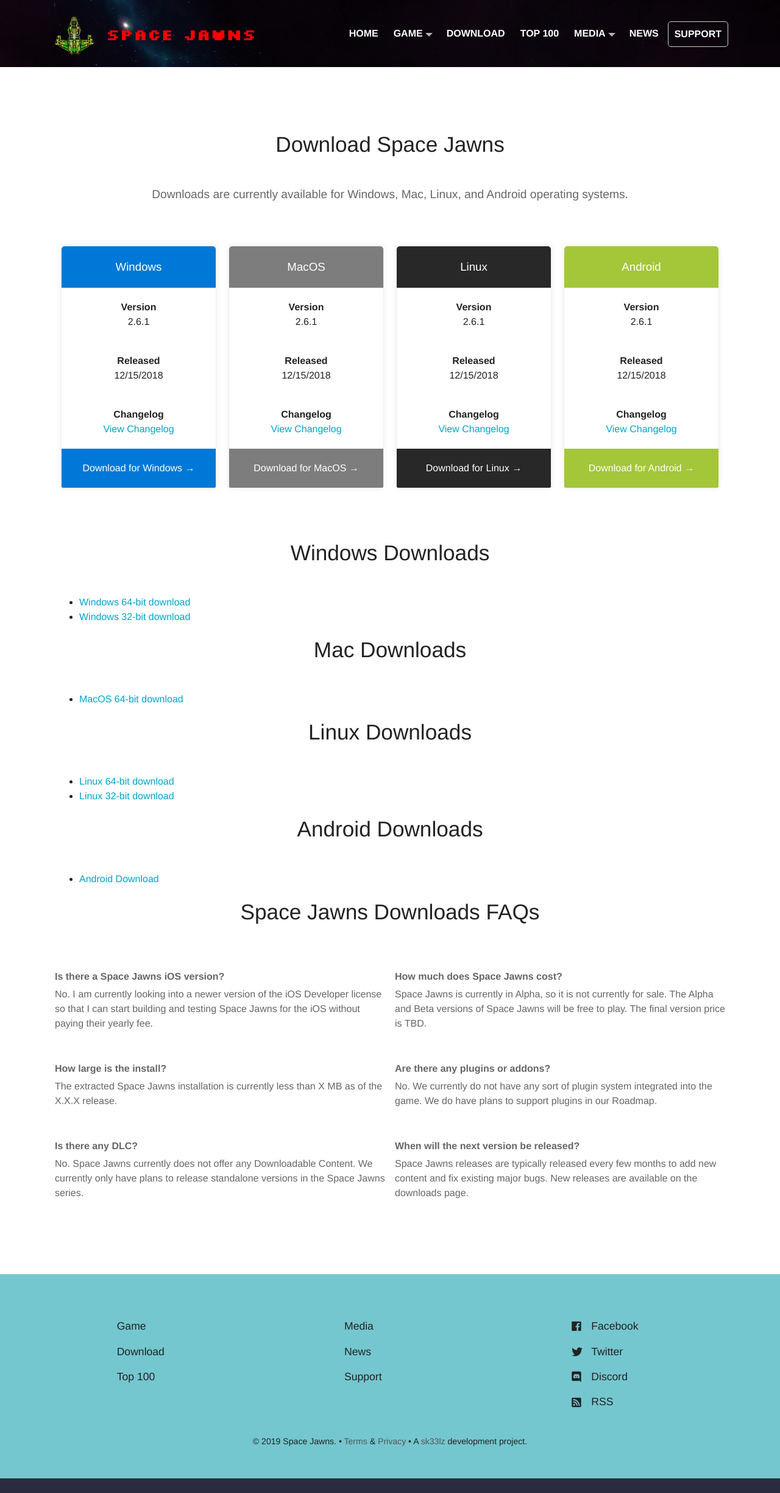
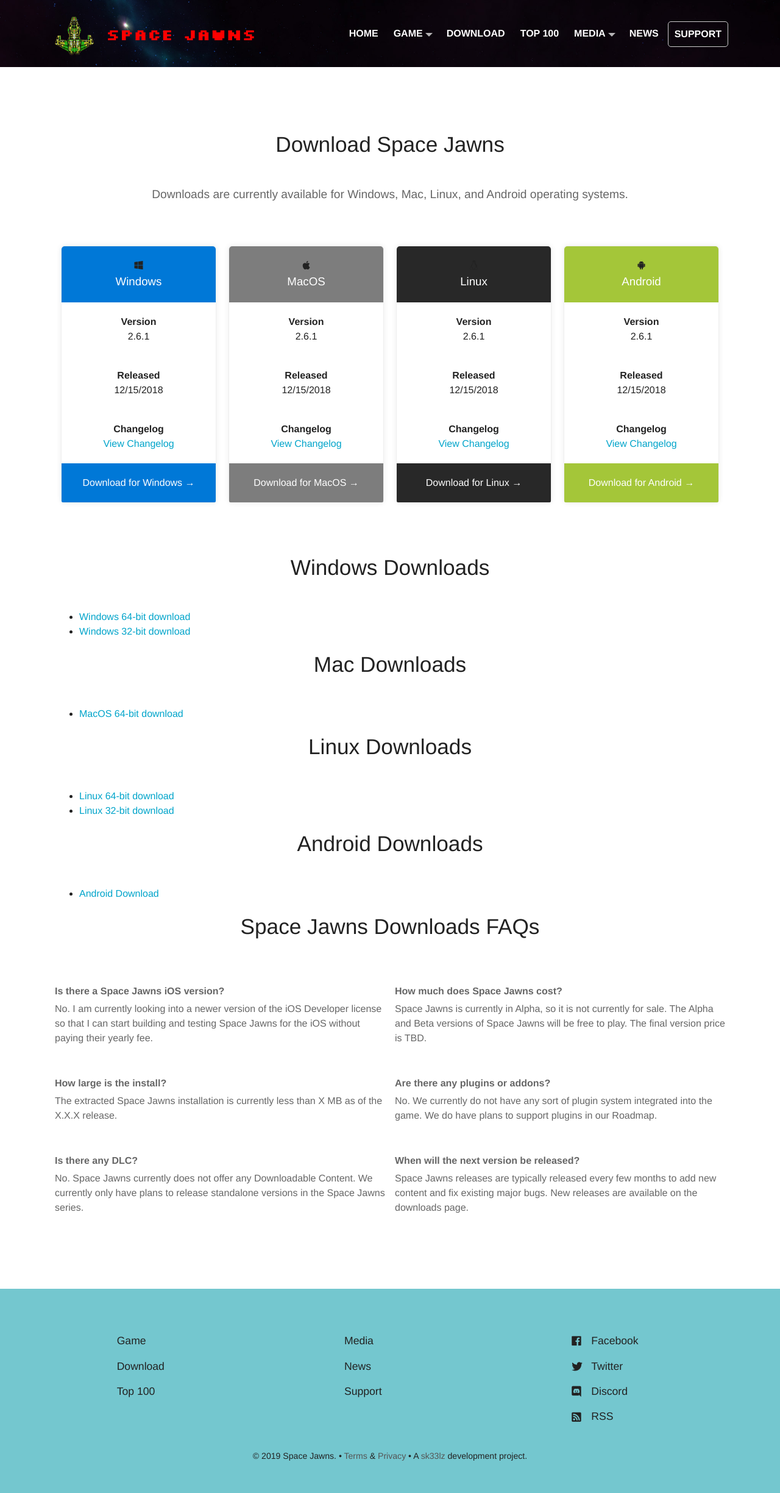
Before and after one commit to sk33lz/spacejawns, a Jekyll site: the page built from docs/pages/download.md, in a window 1280 px wide. Shown: the whole page at 61% size. Built offline with Jekyll 4.4.1, drawn with Linux system fonts in a browser that asks for light colours; nearby versions of some CDN libraries; before the commit the page ends 2425 px from its top, so only the background shows below that.

Commit message:
Updating downloads page.

```diff
--- a/docs/pages/download.md
+++ b/docs/pages/download.md
@@ -5,6 +5,7 @@ description: Downloads are currently available for Windows, Mac, Linux, and Andr
 permalink: /download/
 pricing_table:
   - name: Windows
+    icon: <i class="fab fa-windows"></i>
     color: "#0078d7"
     features:
       - text: <strong>Version</strong><br />2.6.1
@@ -17,6 +18,7 @@ pricing_table:
       link: /download#windows-downloads
       text: Download for Windows
   - name: MacOS
+    icon: <i class="fab fa-apple"></i>
     color: "#7d7d7d"
     features:
       - text: <strong>Version</strong><br />2.6.1
@@ -29,6 +31,7 @@ pricing_table:
       link: /download#mac-downloads
       text: Download for MacOS
   - name: Linux
+    icon: <i class="fab fa-linux"></i>
     color: "#282828"
     features:
       - text: <strong>Version</strong><br />2.6.1
@@ -41,6 +44,7 @@ pricing_table:
       link: /download#linux-downloads
       text: Download for Linux
   - name: Android
+    icon: <i class="fab fa-android"></i>
     color: "#A4C639"
     features:
       - text: <strong>Version</strong><br />2.6.1
@@ -76,7 +80,7 @@ faqs:
   {% for plan in page.pricing_table %}
     <ul class="plan">
       <li style="background: {{ plan.color }}">
-        <h3>{{ plan.name }}</h3>
+        {{ plan.icon }}<h3>{{ plan.name }}</h3>
       </li>
       {% for feature in plan.features %}
         <li {% if feature.highlight %} class="highlighted"{% endif %}>{{ feature.text }}</li>
```
